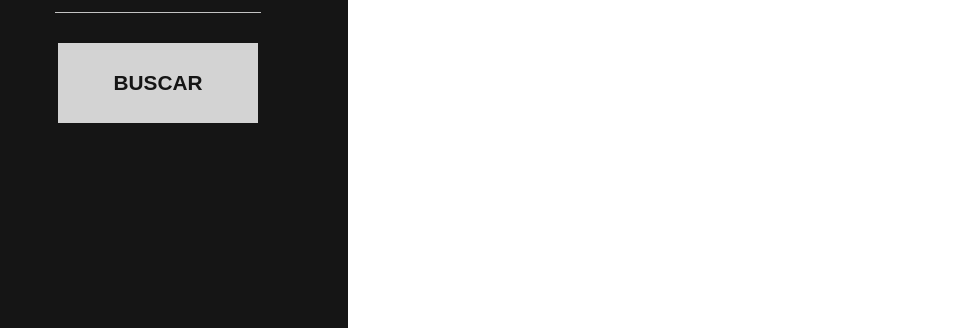
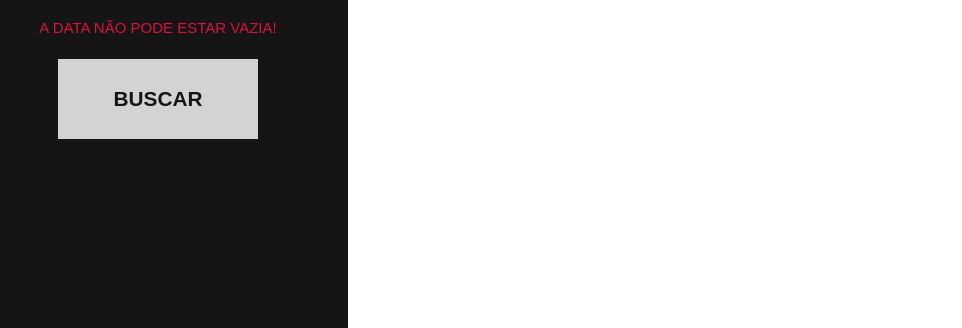
Before and after one commit to silveiralh/AJAX-API-APOD, a plain HTML site: page public/index.html in a window 1280 px wide. Both pictures are taken after a click on the button "BUSCAR". Shown: the part 472-800 px from the top of the page, without its empty margins (22-984 px from the left). Drawn offline with nearby package versions, Linux system fonts and the light colour scheme; no server answers.

Commit message:
Validação do campo de busca

```diff
--- a/public/style.css
+++ b/public/css/style.css
@@ -106,7 +106,14 @@ li{
 
     justify-content: center;
     align-items: center;
-
+}
+.error{
+    margin-top: 5px;
+    margin-bottom: 5px;
+    font-size: 15px;
+    color: crimson;
+    text-decoration: solid;
+    text-transform: uppercase;
 }
 
 img{
--- a/public/index.html
+++ b/public/index.html
@@ -5,7 +5,7 @@
     <title>NASA API</title>
     <script src="https://cdn.jsdelivr.net/npm/axios/dist/axios.min.js"></script>
 
-    <link rel="stylesheet" href="style.css">
+    <link rel="stylesheet" href="css/style.css">
 
   </head>
   <body>
@@ -15,6 +15,7 @@
                 <h1>Picture of the Day</h1>
                <!--- <input type="text" name="busca" value="" placeholder="AAAA-MM-DD"/> -->
                 <input type="date" min="1997-06-16" max="">
+                <div class="error" id="error"></div>
                 <button>BUSCAR</button>
             </div>
 
@@ -41,9 +42,13 @@
                     <script type="text/javascript" charset="utf-8">//Script para a chamada AJAX
                         //Cria o evento de click no botão BUSCAR
                         document.querySelector("button").addEventListener("click", function () {
-                            var container = document.querySelector("ul");
+                            var container = document.querySelector("ul"),
+                                error = document.getElementById("error");
                             //Cria variável que será utilizada na busca
                             var query = document.querySelector("input").value;
+                            if(query =='' || query.length<=3){
+                                error.innerHTML= "A data não pode estar vazia!";
+                            }
                             axios
                                 //Link da API APOD da nasa com a APIKey gerada no site
                                 .get("https://api.nasa.gov/planetary/apod?api_key=79ycm95pooOrKtc57kkez7dGAw4E3Fe92MGSVqt4&date=" + query)
@@ -62,6 +67,7 @@
                                         h4 = document.getElementById("description");
                                         ul = document.querySelector("ul");
                                         presentation = document.getElementById("presentation");
+
                                     //Alterando o DOM com as informações da pesquisa
                                     img.src= url;
                                     presentation.innerHTML="";
```
